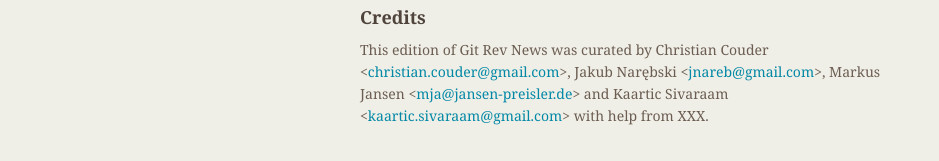
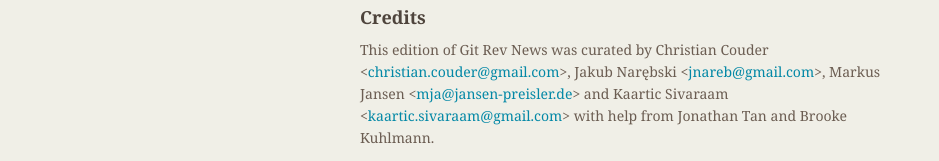
Before and after one commit to git/git.github.io, a Jekyll site: the page built from rev_news/drafts/edition-65.md, in a window 1280 px wide. Shown: the part 2217-2378 px from the top of the page, without its empty margins (174-1113 px from the left). Built offline with Jekyll 4.4.1, drawn with Linux system fonts in a browser that asks for light colours.

Commit message:
rn-65: add Jonathan and Brooke as helpers

```diff
--- a/rev_news/drafts/edition-65.md
+++ b/rev_news/drafts/edition-65.md
@@ -30,6 +30,7 @@
 -->
 
 ## Developer Spotlight: Jonathan Tan
+
 * Who are you and what do you do?
 
   I'm a Software Engineer at Google who works on Git. I also contribute
@@ -153,4 +154,4 @@
 Jakub Narębski &lt;<jnareb@gmail.com>&gt;,
 Markus Jansen &lt;<mja@jansen-preisler.de>&gt; and
 Kaartic Sivaraam &lt;<kaartic.sivaraam@gmail.com>&gt;
-with help from XXX.
+with help from Jonathan Tan and Brooke Kuhlmann.
```
